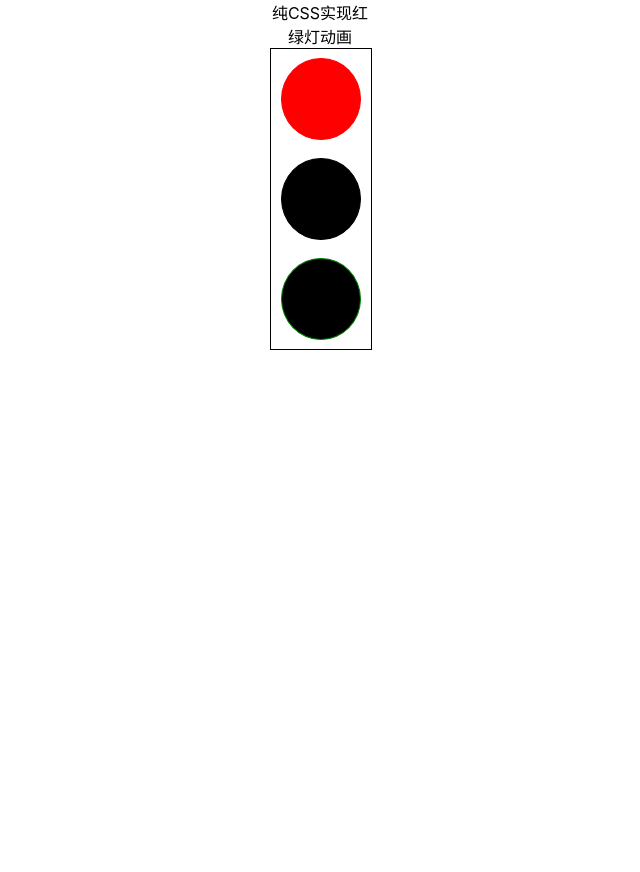
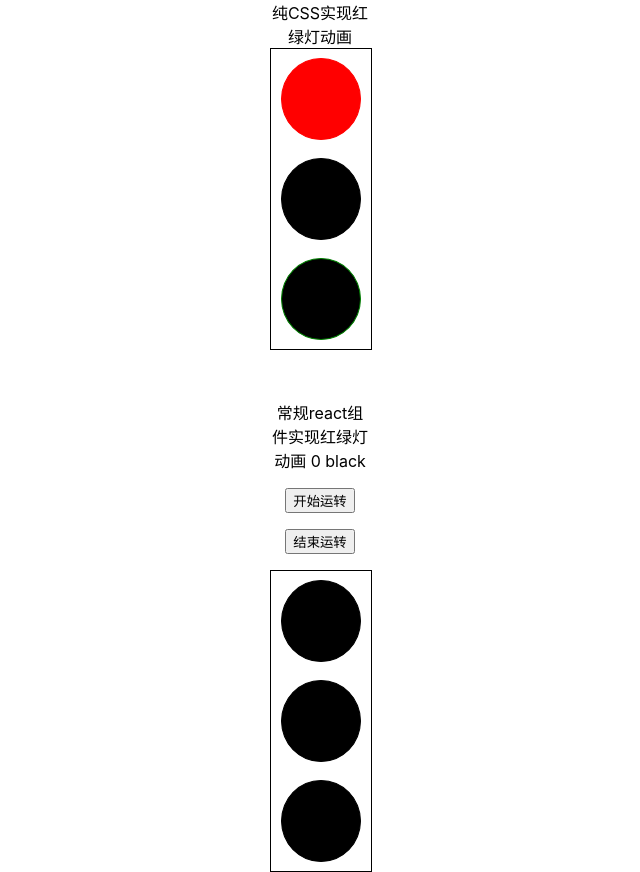
Before and after one commit to RadiumLS/traffic_light, a React (Create React App) app: page / in a window 1280 px wide. Shown: the whole page, without its empty margins (320-960 px from the left). Before the commit the page ends 800 px from the top, so only its background shows below. Built offline with nearby package versions, Linux system fonts and the light colour scheme.

Commit message:
增加一个常规js实现的红绿灯

```diff
--- a/src/App.js
+++ b/src/App.js
@@ -1,10 +1,12 @@
 import './App.css';
 import TrafficLight from './components/trafficLight';
+import TrafficLightJS from './components/trafficLightJS';
 
 function App() {
   return (
     <div className="App">
       <TrafficLight></TrafficLight>
+      <TrafficLightJS></TrafficLightJS>
     </div>
   );
 }
--- /dev/null
+++ b/src/components/trafficLightJS.jsx
@@ -0,0 +1,104 @@
+import { useEffect, useState } from 'react';
+import '../styles/trafficLight.css';
+
+const lightConfig = [{
+  start: 0,
+  end: 2000,
+  color: 'red',
+},{
+  start: 20001,
+  end: 40000,
+  color: 'yellow',
+},{
+  start: 40001,
+  end: 56500,
+  color: 'green',
+},{
+  start: 56501,
+  end: 57000,
+  color: 'black',
+},{
+  start: 57001,
+  end: 58500,
+  color: 'green',
+},{
+  start: 58501,
+  end: 59000,
+  blink: true,
+  color: 'black',
+},{
+  start: 59001,
+  end: 60000,
+  blink: true,
+  color: 'green',
+}];
+const TrafficLightJS = function() {
+  const [running, setRunning] = useState(false);
+  const [tcSec, setTcSec] = useState(0);
+  const [color, setColor] = useState('black');
+  const [blink, setBlink] = useState(false);
+  useEffect(() => {
+    if (running) {
+      setTcSec(55000);
+      const id = setInterval(() => {
+        if (tcSec > 60000) {
+          setTcSec(0);
+        } else {
+          setTcSec((originTcSec) => originTcSec + 500);
+        }
+      }, 500);
+      return () => clearInterval(id);
+    }
+  }, [running])
+  useEffect(() => {
+    const matchConfig = lightConfig.find(({start, end}) => {
+      return tcSec > start && tcSec <= end;
+    })
+    if(matchConfig) {
+      setColor(matchConfig.color);
+      setBlink(matchConfig.blink);
+    } else {
+      setColor('black');
+      setBlink(false);
+    }
+  }, [tcSec]);
+  return <div className='traffic-wrapper' style={{
+    marginTop: '100px'
+  }}>
+    常规react组件实现红绿灯动画 {tcSec} {color}
+    <p>
+    <button onClick={() => {
+      setRunning(true);
+    }}>开始运转</button>
+    </p>
+    <p>
+    <button onClick={() => {
+      setRunning(false);
+    }}>结束运转</button>
+    </p>
+    <div className='traffic-border'>
+      <div className='one-light-wrapper'>
+        <div className='traffic-light' style={{
+          backgroundColor: color === 'red' ? 'red' : 'black',
+          borderColor: color === 'red' ? 'red' : 'black',
+        }}>
+        </div>
+      </div>
+      <div className='one-light-wrapper'>
+        <div className='traffic-light' style={{
+          backgroundColor: color === 'yellow' ? 'yellow' : 'black',
+          borderColor: color === 'yellow' ? 'yellow' : 'black',
+        }}>
+        </div>
+      </div>
+      <div className='one-light-wrapper'>
+        <div className='traffic-light' style={{
+          backgroundColor: color === 'green' ? 'green' : 'black',
+          borderColor: color === 'green' ? 'green' : 'black',
+        }}>
+        </div>
+      </div>
+    </div>
+  </div>
+}
+export default TrafficLightJS;
--- a/src/styles/trafficLight.css
+++ b/src/styles/trafficLight.css
@@ -17,6 +17,7 @@
   display: flex;
 }
 .traffic-light {
+  background-color: black;
   border: 1px solid black;
   border-radius: 100%;
   width: 100%;
```
